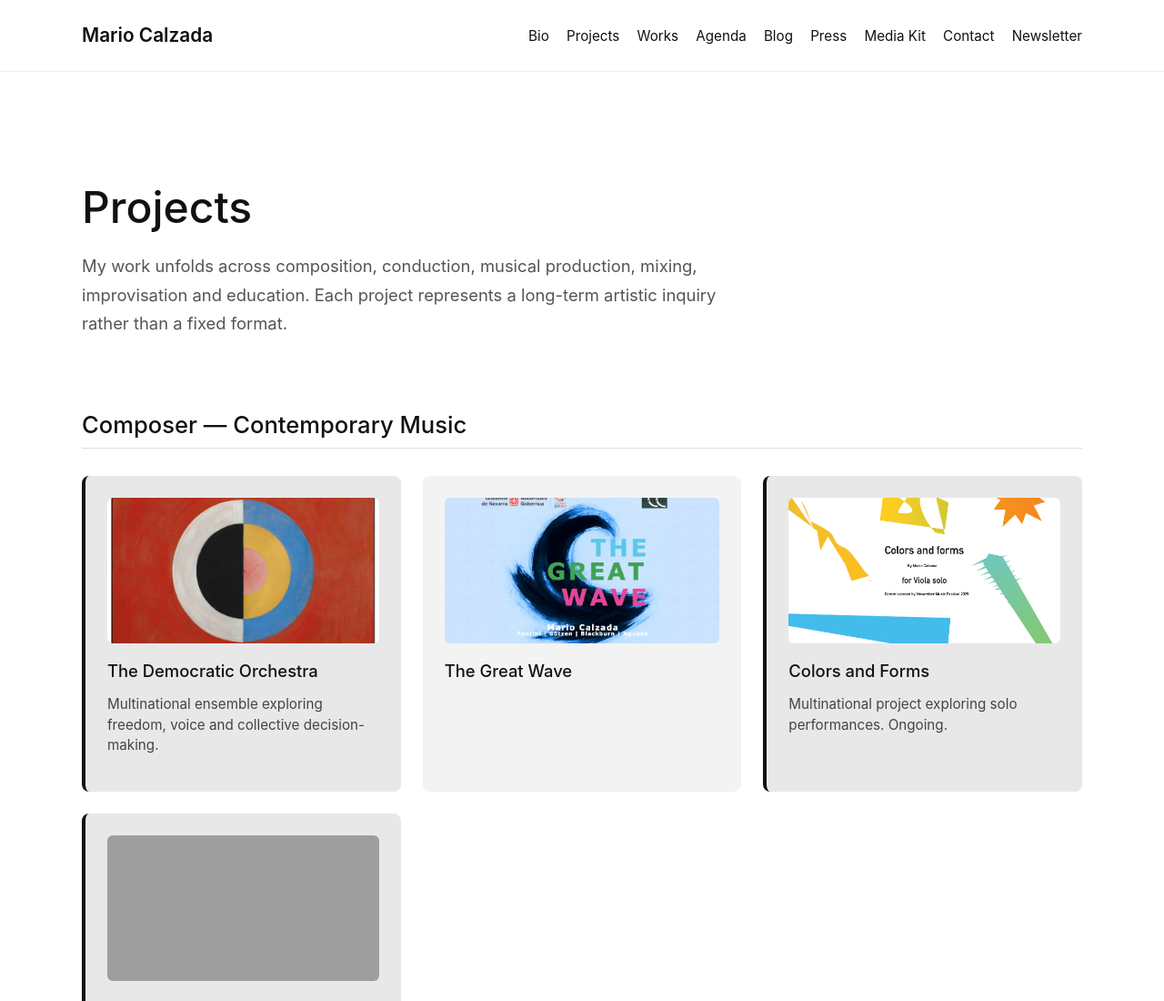
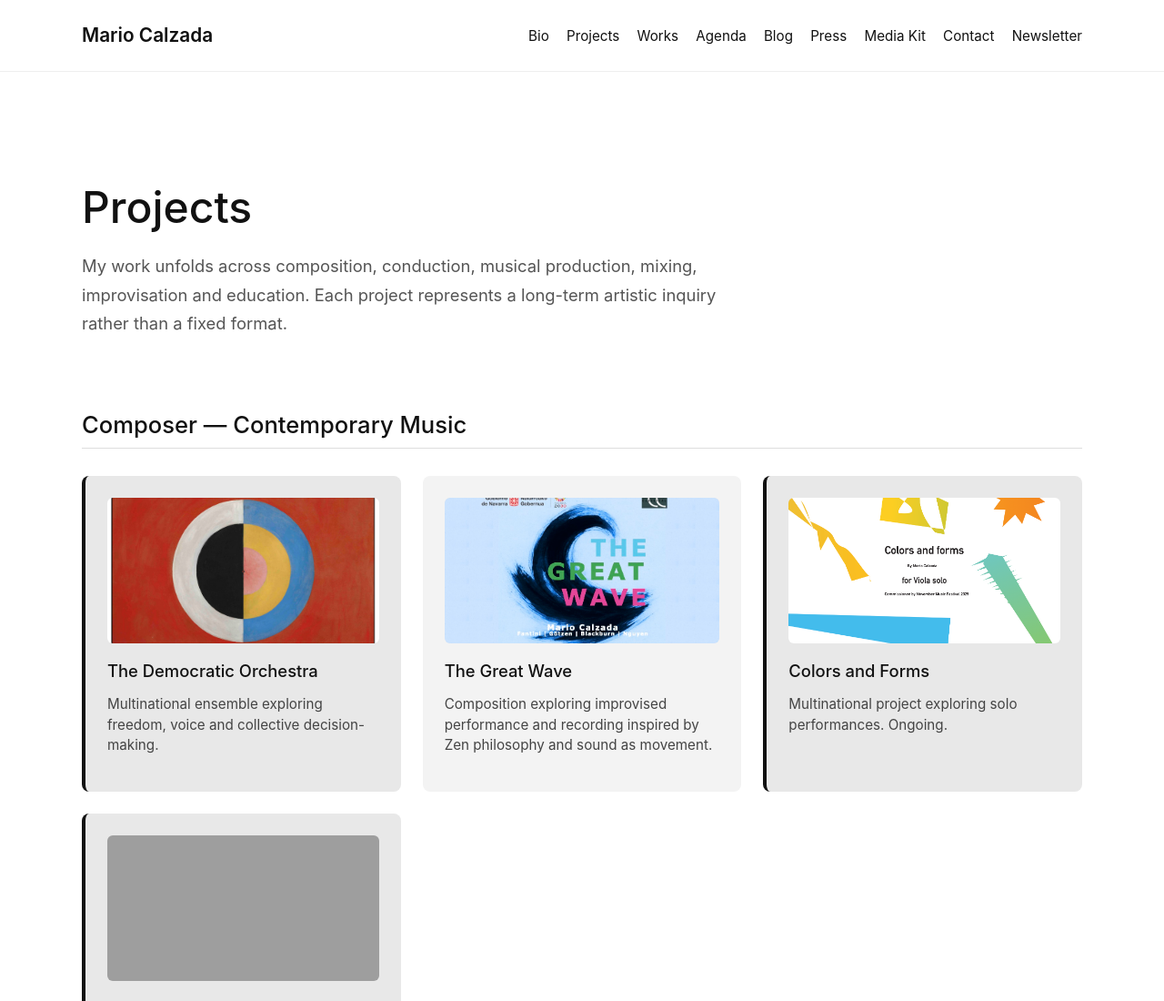
Before and after one commit to mariocalzadamusic/mariocalzadamusic.github.io, a plain HTML site: page projects.html in a window 1280 px wide. Shown: the top 1100 px of the page at 91% size. Drawn offline with Linux system fonts and the light colour scheme; grey boxes are pictures that could not be loaded.

Commit message:
Update projects.html

```diff
--- a/projects.html
+++ b/projects.html
@@ -59,6 +59,9 @@
     <img src="assets/projects/the-great-wave.jpg" alt="The Great Wave cover">
   </div>
   <h3>The Great Wave</h3>
+   <p>
+        Composition exploring improvised performance and recording inspired by Zen philosophy and sound as movement.
+      </p>
 </a>
 
 <a href="colors-and-forms.html" class="project-card featured">
```
